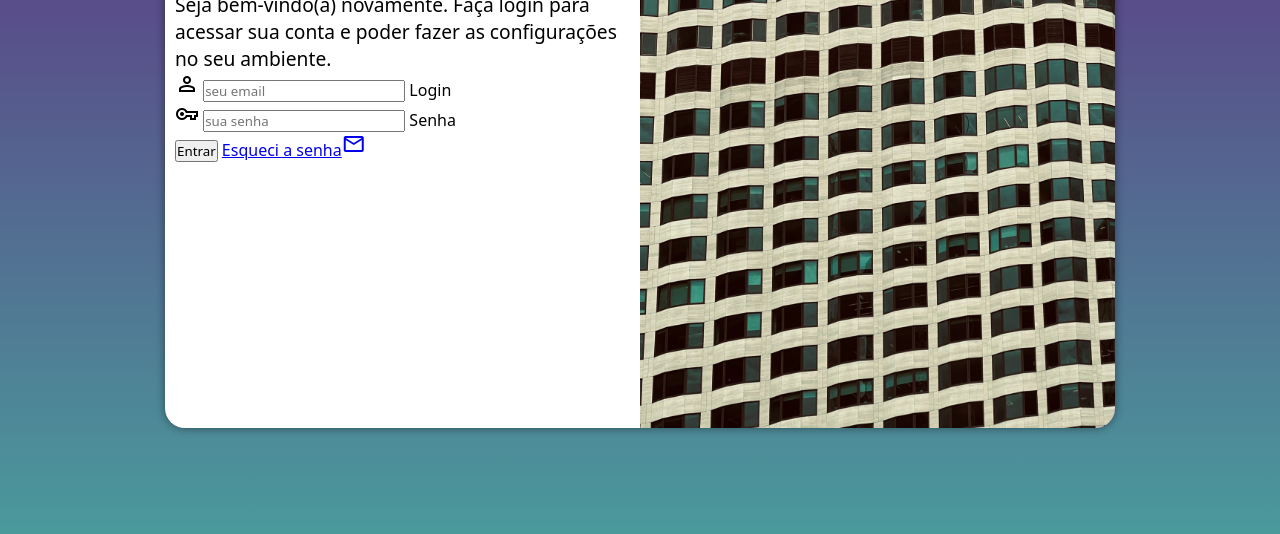
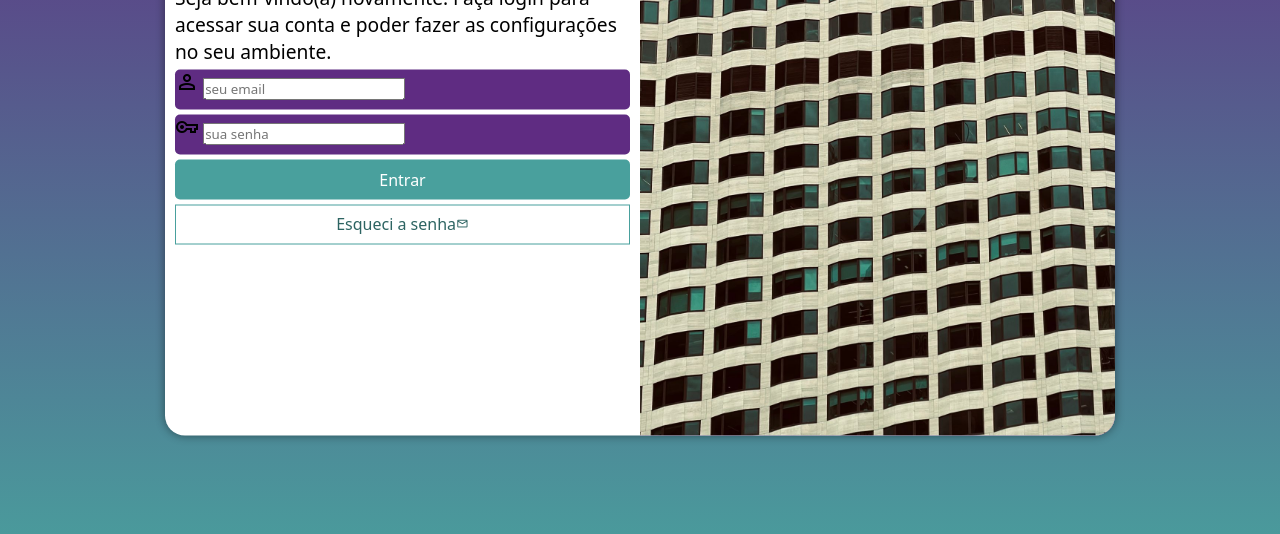
Before and after one commit to Deeividblendon/projeto-login, a plain HTML site: page index.html in a window 1280 px wide. Shown: the part 222-756 px from the top of the page. Drawn offline with nearby package versions, Linux system fonts and the light colour scheme.

Commit message:
Aplicando estilo ao formulário de login

```diff
--- a/estilos/style.css
+++ b/estilos/style.css
@@ -26,8 +26,8 @@
   transform: translate(-50%, -50%);
   overflow: hidden;
   background-color: white;
-  width: 260px;
-  height: 500px;
+  width: 250px;
+  height: 515px;
   border-radius: 20px;
   box-shadow: 0px 0px 10px rgba(0, 0, 0, 0.450);
   transition: width 0.3s, height 0.3s;
@@ -53,3 +53,54 @@
 div#formulario p {
   font-size: 0.8em;
 }
+
+form div.campo {
+  background-color: #5F2C82;
+  width: 100%;
+  display: block;
+  height: 40px;
+  border-radius: 5px;
+  margin: 5px 0px;
+}
+
+form label {
+  display: none;
+}
+
+form input[type=submit] {
+  display: block;
+  font-size: 1em;
+  width: 100%;
+  height: 40px;
+  background-color: #49A09D;
+  color: white;
+  border: none;
+  border-radius: 5px;
+  cursor: pointer;
+}
+
+form input[type=submit]:hover {
+  background-color: #2D6462;
+}
+
+form a.botao {
+  display: block;
+  text-align: center;
+  font-size: 1em;
+  width: 100%;
+  height: 40px;
+  background-color: white;
+  border: 1px solid #49A09D;
+  text-decoration: none;
+  color: #2D6462;
+  padding-top: 7px;
+  margin-top: 5px;
+}
+
+form a.botao:hover {
+  background-color: #6CD3CF;
+}
+
+form a.botao i {
+  font-size: 0.8em;
+}
--- a/index.html
+++ b/index.html
@@ -35,7 +35,7 @@
           </div>
 
           <input type="submit" value="Entrar">
-          <a href="esqueci.html">
+          <a href="esqueci.html" class="botao">
             Esqueci a senha<i class="material-symbols-outlined">mail</i>
           </a>
         </form>
```
